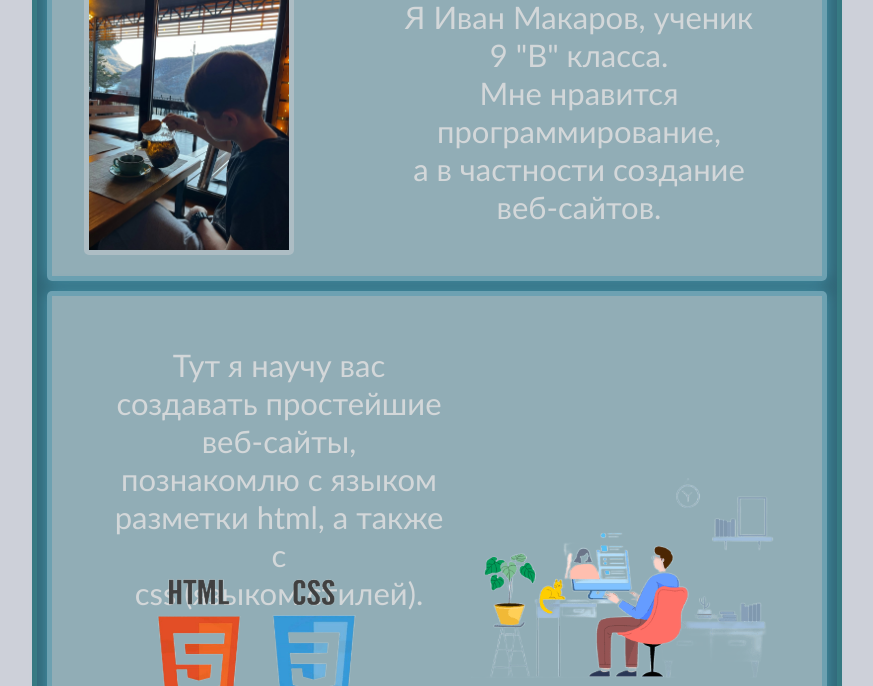
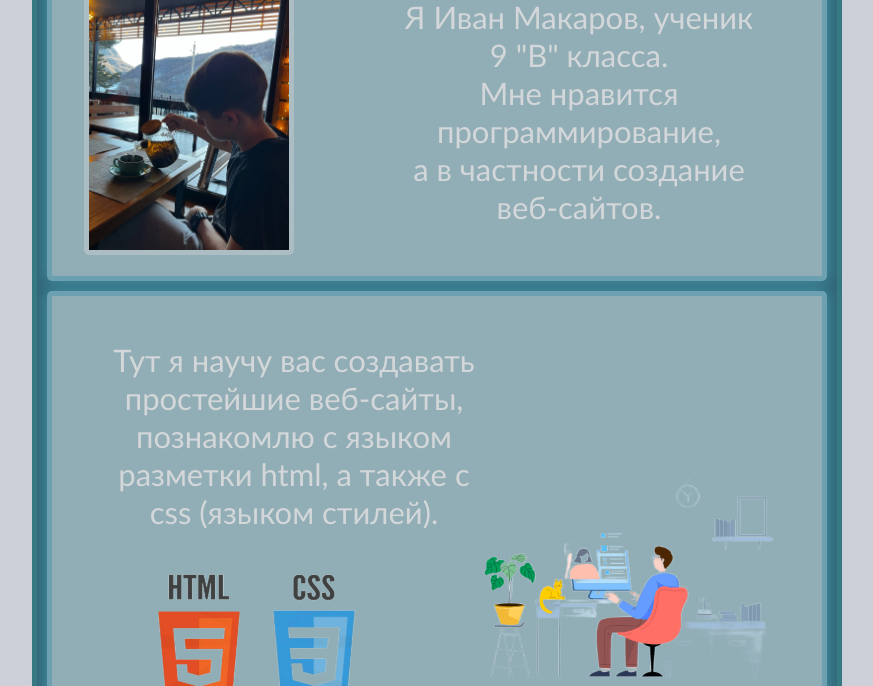
Before and after one commit to IxaneX10/School_project, a plain HTML site: page index.html in a window 1280 px wide. Shown: the part 114-800 px from the top of the page, without its empty margins (203-1076 px from the left). Drawn offline with Linux system fonts and the light colour scheme.

Commit message:
description_2

```diff
--- a/styles.css
+++ b/styles.css
@@ -79,8 +79,8 @@ html {
 }
 .description_2 {
     height: 200px;
-    width: 350px;
-    margin: 40px 0px 0px 20px;
+    width: 380px;
+    margin: 35px 0px 0px 20px;
 
 
     text-align: center;
```
